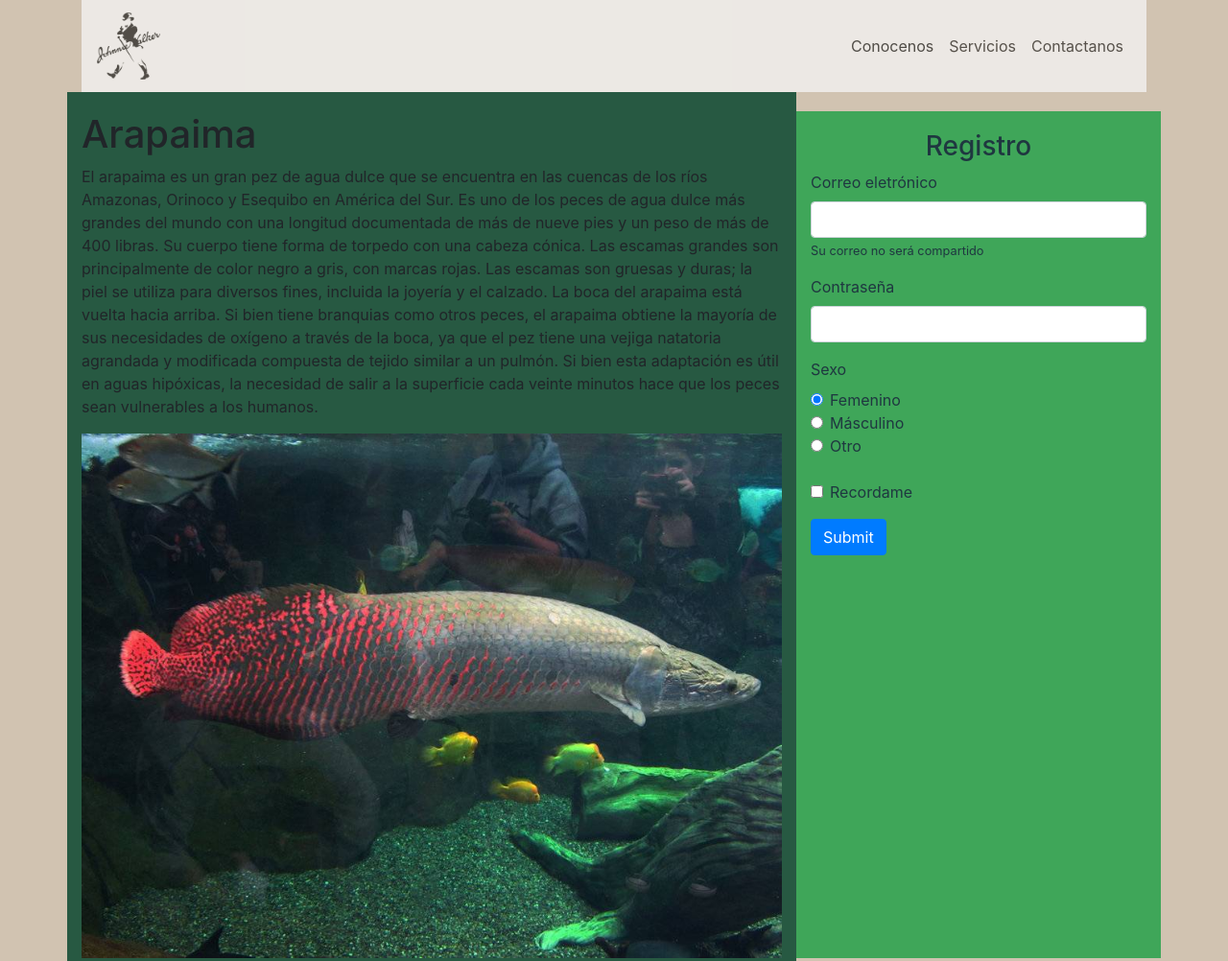
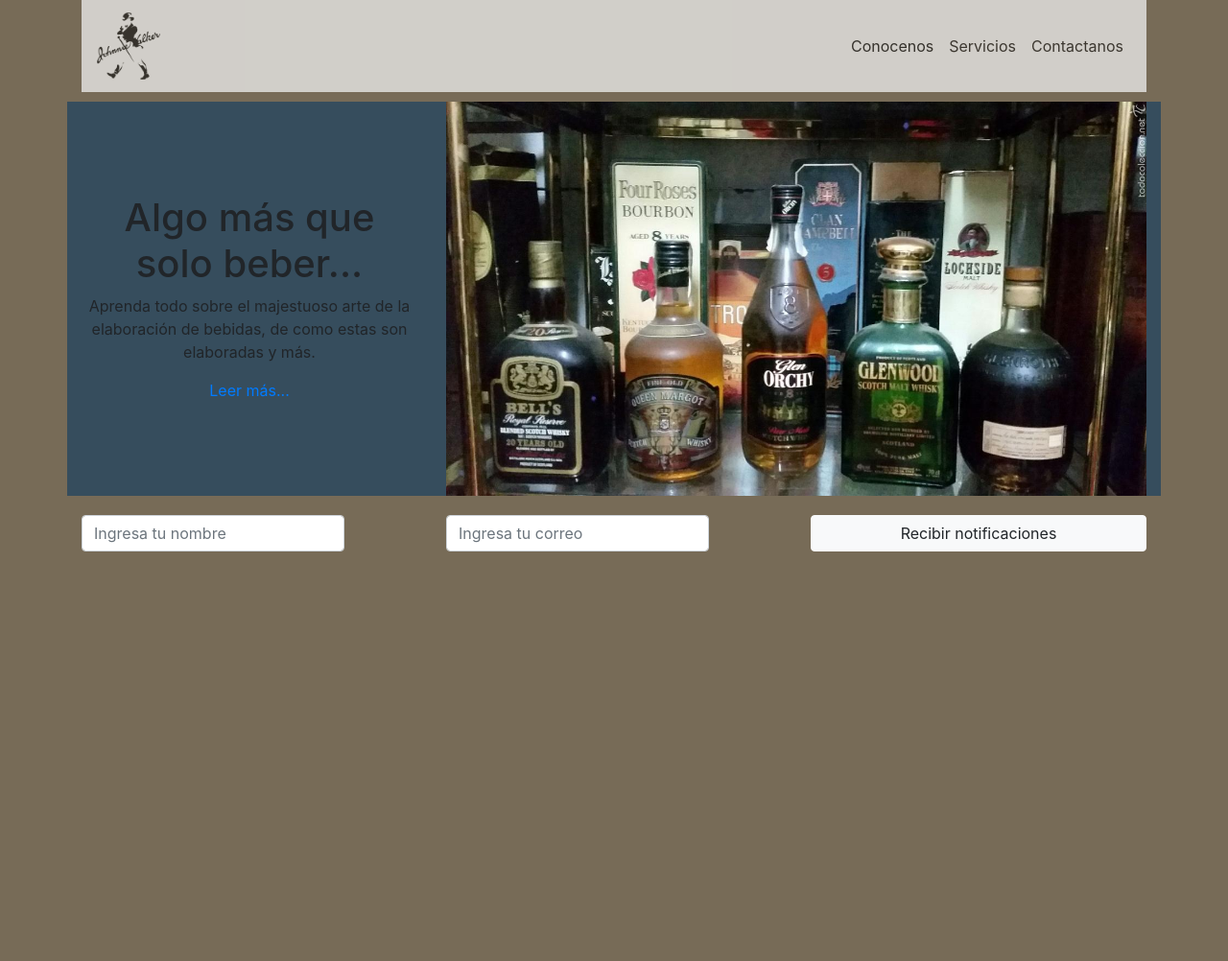
Before and after one commit to Tryopxxx/IHM, a plain HTML site: page index.html in a window 1280 px wide. Shown: the top 1002 px of the page at 96% size. After the commit the page ends 800 px from the top, so only its background shows below. Drawn offline with nearby package versions, Linux system fonts and the light colour scheme; files whose address does not match are found by name.

Commit message:
2da parte sem5

```diff
--- a/css/Estilo03.css
+++ b/css/Estilo03.css
@@ -1,9 +1,13 @@
-header{
-	background: #D9435F;
-	padding: 20px;
-	margin-bottom: 20px;
-	color:#1F3740;
+.contenedor-main{
+	margin-top: 10px;
+	margin-bottom: 10px;
+	background: #364D5D;
 }
+.contenedor-imagen{
+	max-height: 450px;
+	overflow: hidden;
+}
+
 .navbar{
 	background: #fff;
 	opacity: 0.7;
@@ -21,7 +25,7 @@ header{
 body{
 	/*background-image: url("fondo.webp");*/
 	background-image: url("fondo2.png");
-	background: #d1c3b1;
+	background: #776b57;
 }
 
 main{
--- a/index.html
+++ b/index.html
@@ -39,82 +39,41 @@
 
 	<div class="container">
 		<section class="contenedor-main row">
-				<main class="col-md-8" >
-					<h1>Arapaima</h1>
-					<p>El arapaima es un gran pez de agua dulce que se encuentra en las cuencas de los ríos Amazonas, Orinoco y Esequibo en América del Sur. Es uno de los peces de agua dulce más grandes del mundo con una longitud documentada de más de nueve pies y un peso de más de 400 libras. Su cuerpo tiene forma de torpedo con una cabeza cónica. Las escamas grandes son principalmente de color negro a gris, con marcas rojas. Las escamas son gruesas y duras; la piel se utiliza para diversos fines, incluida la joyería y el calzado. La boca del arapaima está vuelta hacia arriba. Si bien tiene branquias como otros peces, el arapaima obtiene la mayoría de sus necesidades de oxígeno a través de la boca, ya que el pez tiene una vejiga natatoria agrandada y modificada compuesta de tejido similar a un pulmón. Si bien esta adaptación es útil en aguas hipóxicas, la necesidad de salir a la superficie cada veinte minutos hace que los peces sean vulnerables a los humanos.
-					</p>
-
-					<img src="pez.jpg" class="img-fluid">
-				</main>
-				<aside class= "col-md-4 ">
-					<h3 class="text-center">
-						Registro
-					</h3>
-					<form>
-					  <div class="form-group">
-					    <label for="exampleInputEmail1">Correo eletrónico</label>
-					    <input type="email" class="form-control" id="exampleInputEmail1" aria-describedby="emailHelp">
-					    <small id="emailHelp" class="form-text">Su correo no será compartido</small>
-					  </div>
-					  <div class="form-group">
-					    <label for="exampleInputPassword1">Contraseña</label>
-					    <input type="password" class="form-control" id="exampleInputPassword1">
-					  </div>
-					  <label>
-  						Sexo
-  						</label>
-					  <div class="form-check">
-					  <input class="form-check-input" type="radio" name="exampleRadios" id="exampleRadios1" value="option1" checked>
-
-					  <label class="form-check-label" for="exampleRadios1">
-					   Femenino
-					  </label>
-					</div>
-					<div class="form-check">
-					  <input class="form-check-input" type="radio" name="exampleRadios" id="exampleRadios2" value="option2">
-					  <label class="form-check-label" for="exampleRadios2">
-					    Másculino
-					  </label>
-					</div>
-					<div class="form-check">
-					  <input class="form-check-input" type="radio" name="exampleRadios" id="exampleRadios3" value="option3" >
-					  <label class="form-check-label" for="exampleRadios3">
-					   	Otro
-					  </label>
-					</div>
-					<label>
-
-  					</label>
-					  <div class="form-group form-check">
-					    <input type="checkbox" class="form-check-input" id="exampleCheck1">
-					    <label class="form-check-label" for="exampleCheck1">Recordame</label>
-					  </div>
-					  <button type="submit" class="btn btn-primary">Submit</button>
-					</form>
-
-					<p>
-
-					</p>
-				</aside>
+			<div class="col-md-4 text-center justify-content-center align-self-center">
+				<h1>
+						Algo más que solo beber...
+				</h1>
+				<p>
+						Aprenda todo sobre el majestuoso arte de la elaboración de bebidas, de como estas son elaboradas
+						y más.
+				</p>
+				<a href="#"> Leer más...</a>
+			</div>
+			<div class="contenedor-imagen col-md-8">
+					<img src="main3.jpg"  class="img-fluid " alt="Lícores"  >
+			</div>
 
 		</section>
-		<footer class="row">
-			<div class="col">
-					<h2>
-				FOOTER
-				</h2>
-				<p>
-					Autor: Vera Sánchez, Hugo
-				</p>
-				<p>
-						Contacto: hveras1@upao.edu.pe
-				</p>
+	</div>
+	<div class="container">
+		<section id"registro">
+			<div class="row form-inline zona-registro">
+				<div class="col-md-4 align-self-center">
+					<input type="text"class="form-control" placeholder="Ingresa tu nombre">
+				</div>
+				<div class="col-md-4 align-self-center">
+					<input type="email"class="form-control" placeholder="Ingresa tu correo">
+				</div>
+				<div class="col-md-4 align-self-center">
+					<button class="btn btn-light btn-block" name="button">Recibir notificaciones</button>
+				</div>
+			</div>
 
-				</div>
-
-		</footer>
+		</section>
 
 	</div>
+
+
 	<script src="bootstrap.min.js"></script>
 	<script src="jquery-3.5.1.js" ></script>
 </body>
```
Also changed, not shown: amazonas.png (deleted), flor.jpg (deleted), johnnie.jpg (added), logo.png (deleted), main.jpg (deleted), main3.jpg (added), pez.jpg (deleted).
